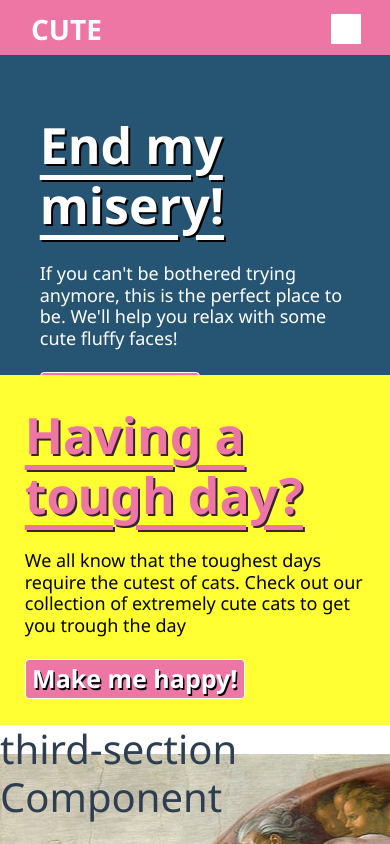
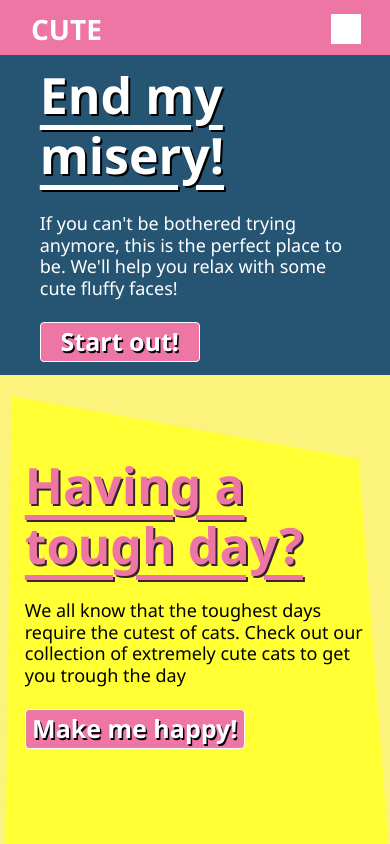
Before and after one commit to adriansdk/cute, a Vue app: page / in a window 390 px wide. Shown: the top 844 px of the page. Built offline with nearby package versions, Linux system fonts and the light colour scheme.

Commit message:
Done with all the responsive settings, next step implement API's

```diff
--- a/public/index.html
+++ b/public/index.html
@@ -10,5 +10,6 @@
   <body>
     <div id="app"></div>
     <!-- built files will be auto injected -->
+    <script src="//ajax.googleapis.com/ajax/libs/jquery/1.10.2/jquery.min.js"></script>
   </body>
 </html>
--- a/src/App.vue
+++ b/src/App.vue
@@ -10,5 +10,6 @@
   -webkit-font-smoothing: antialiased;
   -moz-osx-font-smoothing: grayscale;
   color: #2c3e50;
+  background-color: #fcf37c;
 }
 </style>
--- a/src/components/firstSection.vue
+++ b/src/components/firstSection.vue
@@ -7,7 +7,7 @@
           <h3 >If you can't be bothered trying anymore, this is the perfect place to be. We'll help you relax with some cute fluffy faces!</h3>
           <button class="btn">Start out!</button>
         </div>
-        <div class="col d-none d-lg-flex justify-content-end">
+        <div class="col d-none d-md-flex justify-content-end">
           <img src="../assets/jobs.png">
         </div>
       </div>
@@ -39,6 +39,7 @@
 <style scoped lang="css">
 .firstSection {
   height: 320px;
+  margin-top:55px;
   color: white;
   background-color: #265573;
   z-index: 1;
@@ -61,7 +62,7 @@
   color: #fff;
   font-weight: bolder;
   font-size: 50px;
-  padding-top: 60px;
+  padding-top: 10px;
   padding-bottom: 5px;
   text-shadow: black 2px 2px;
   text-decoration: underline;
@@ -110,5 +111,8 @@
   .text-container {
     padding: 0px;
   }
+  .firstSection h1{
+    padding-top: 60px;
+  }
 }
 </style>
--- a/src/components/navbar.vue
+++ b/src/components/navbar.vue
@@ -1,8 +1,16 @@
 <template>
   <div class="myNav">
-    <nav class="navbar navbar-expand-lg sticky-top d-flex aling-items-center">
+    <nav class="navbar navbar-expand-lg fixed-top d-flex aling-items-center">
       <router-link to="/" class="navbar-brand">CUTE</router-link>
-      <button class="navbar-toggler" type="button" data-toggle="collapse" data-target="#navbarLinks" aria-controls="navbarSupportedContent" aria-expanded="false" aria-label="Toggle navigation">
+      <button
+        class="navbar-toggler"
+        type="button"
+        data-toggle="collapse"
+        data-target="#navbarLinks"
+        aria-controls="navbarSupportedContent"
+        aria-expanded="false"
+        aria-label="Toggle navigation"
+      >
         <span class="navbar-toggler-icon"></span>
       </button>
       <div class="collapse navbar-collapse" id="navbarLinks">
@@ -26,49 +34,98 @@
 </template>
 
 <script>
-
 export default {
   name: "navbar",
   props: {
     msg: String
   },
-}
+  data() {
+    return {
 
+    }
+  },
+  methods: {
+
+
+  },
+  mounted() {
+    $(function () {
+  var lastScrollTop = 0;
+  var $navbar = $('.navbar');
+  var navbarHeight = $navbar.outerHeight();
+  var movement = 0;
+  var lastDirection = 0;
+
+  $(window).scroll(function(event){
+    var st = $(this).scrollTop();
+    movement += st - lastScrollTop;
+
+    if (st > lastScrollTop) { // scroll down
+      if (lastDirection != 1) {
+        movement = 0;
+      }
+      var margin = Math.abs(movement);
+      if (margin > navbarHeight) {
+        margin = navbarHeight;
+      }
+      margin = -margin;
+      $navbar.css('margin-top', margin+"px")
+
+      lastDirection = 1;
+    } else { // scroll up
+      if (lastDirection != -1) {
+        movement = 0;
+      }
+      var margin = Math.abs(movement);
+      if (margin > navbarHeight) {
+        margin = navbarHeight;
+      }
+      margin = margin-navbarHeight;
+      $navbar.css('margin-top', margin+"px")
+
+      lastDirection = -1;
+    }
+
+    lastScrollTop = st;
+    // console.log(margin);
+  });
+});
+  },
+};
 </script>
 
 <style scoped>
-
-.navbar{
-  background-color:#EE76A5;
+.navbar {
+  background-color: #ee76a5;
   width: 100%;
   height: 55px;
 }
 
-.navbar .navbar-brand, .nav-link{
+.navbar .navbar-brand,
+.nav-link {
   margin: 0px;
   padding: 0px 15px;
 }
 
-.navbar .navbar-brand{
+.navbar .navbar-brand {
   font-size: 28px;
 }
 
-.navbar a{
-  color:white;
-  font-family: 'Segoe UI', Tahoma, Geneva, Verdana, sans-serif;
+.navbar a {
+  color: white;
+  font-family: "Segoe UI", Tahoma, Geneva, Verdana, sans-serif;
   font-weight: bold;
   font-size: 24px;
   white-space: nowrap;
 }
 
-.navbar a:hover{
-  color:aqua;
+.navbar a:hover {
+  color: aqua;
   text-shadow: black 2px 2px;
   transition: color 1s;
 }
 
-.navbar-toggler-icon{
+.navbar-toggler-icon {
   background-color: white;
 }
-
 </style>
--- a/src/components/secondSection.vue
+++ b/src/components/secondSection.vue
@@ -44,9 +44,13 @@
 <style scoped lang="css">
 .secondSection {
   background-color: #ff3;
-  height: 350px;
+  height: 700px;
   z-index: 100;
   position: relative;
+  clip-path: polygon(3% 3%, 92% 12%, 100% 70%, 1% 84%);
+
+
+
 }
 .secondSection .container {
   /* background-image: url("https://i.imgur.com/q4MZUdT.png");
@@ -65,7 +69,7 @@
   text-shadow: rgb(53, 37, 50) 2px 2px;
   font-weight: bolder;
   font-size: 50px;
-  padding-top: 30px;
+  padding-top: 80px;
   margin-bottom: 10px;
   text-decoration: underline;
   text-underline-position: under;
```
